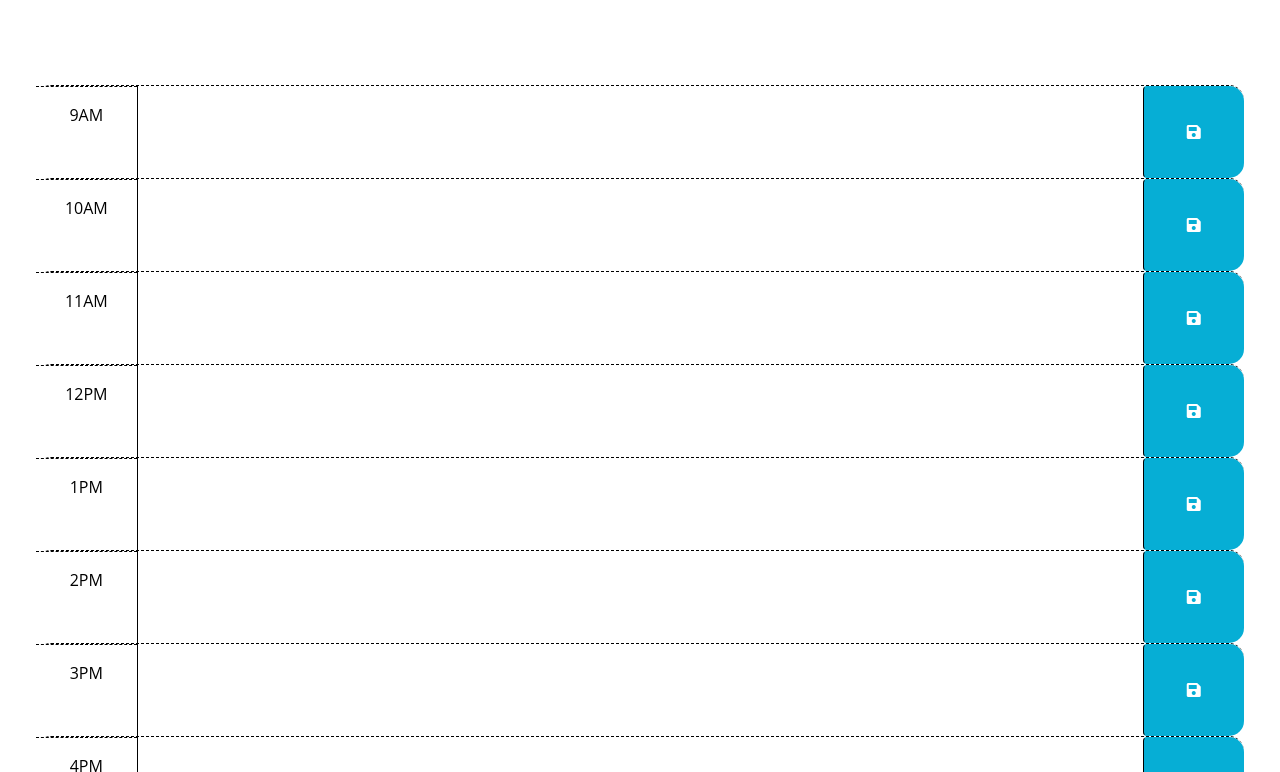
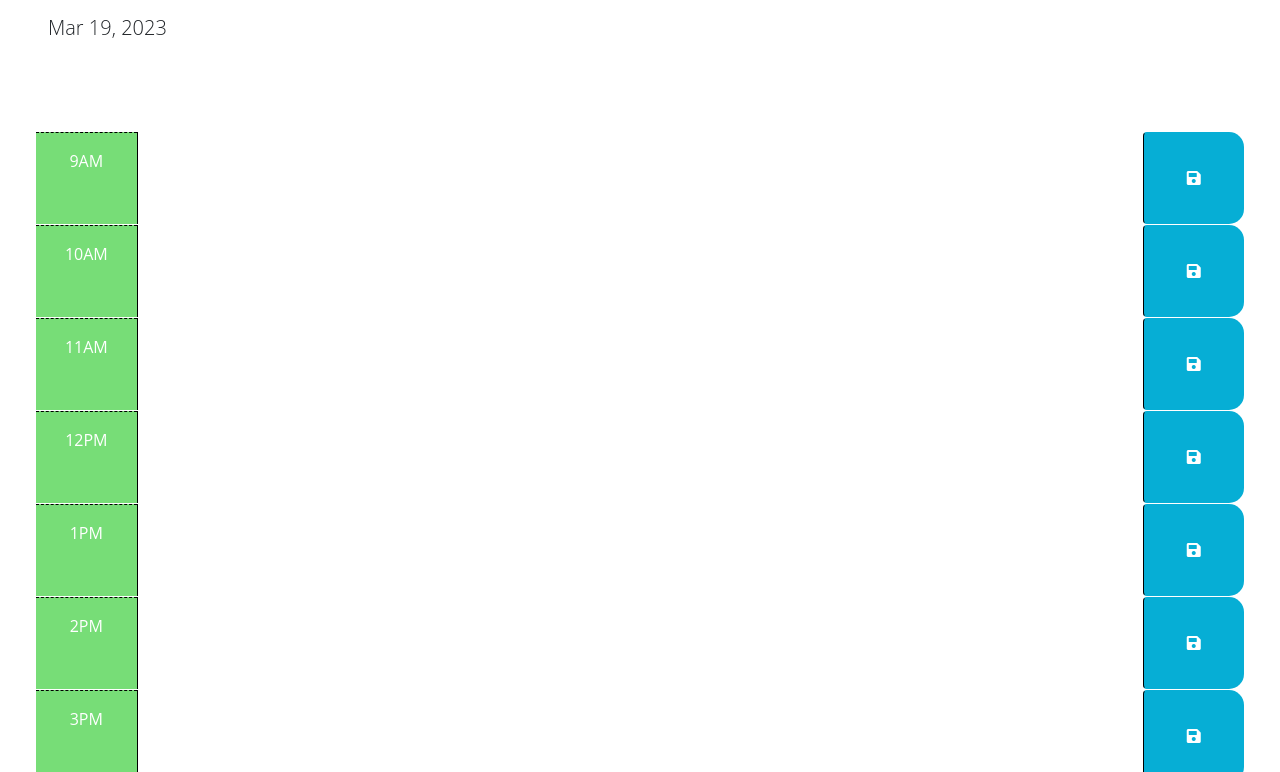
Before and after one commit to cviguers/work-day-scheduler, a plain HTML site: page index.html in a window 1280 px wide. Shown: the part 166-938 px from the top of the page. Drawn offline with nearby package versions, Linux system fonts and the light colour scheme.

Commit message:
added each local storage init

```diff
--- a/assets/js/script.js.js
+++ b/assets/js/script.js.js
@@ -33,21 +33,38 @@ $(function () {
 
   // global variables
   var currentTime = dayjs();
-  var hourToCheck = dayjs(currentTime);
+
+  // adding each id to local storage
+  $("#hour9 .description").val(localStorage.getItem("hour9"));
+  $("#hour10 .description").val(localStorage.getItem("hour10"));
+  $("#hour11 .description").val(localStorage.getItem("hour11"));
+  $("#hour12 .description").val(localStorage.getItem("hour12"));
+  $("#hour13 .description").val(localStorage.getItem("hour13"));
+  $("#hour14 .description").val(localStorage.getItem("hour14"));
+  $("#hour15 .description").val(localStorage.getItem("hour15"));
+  $("#hour16 .description").val(localStorage.getItem("hour16"));
+  $("#hour17 .description").val(localStorage.getItem("hour17"));
+
+
+  // compares current hour to id to determine class
+  $(".hour").each(function() {
+    var hourToCheck = +$(this).parent().attr("id").split("-")[1];
+    console.log(hourToCheck);
+    console.log(currentTime.hour());
+
+    if (hourToCheck < currentTime.hour()) {
+      $(this).addClass("past");
+    }
+    else if (hourToCheck === currentTime.hour()) {
+      $(this).addClass("present");
+    }
+    else if (hourToCheck > currentTime.hour()) {
+      $(this).addClass("future");
+    }
+  });
 
 
 
-  // determines if hour is past, present or future
-  if (hourToCheck.isBefore(currentTime)) {
-    $(hourContainer).addClass("past");
-
-  }; else (hourToCheck.isSame(currentTime)) {
-    $(hourContainer).addClass("present");
-
-  }; else { (hourToCheck.isAfter(currentTime))
-    $(hourContainer).addClass("future");
-
-  };
   // uses DayJS to display current date
   $('#currentDay').text(currentTime.format('MMM DD, YYYY'));
 
--- a/index.html
+++ b/index.html
@@ -20,11 +20,7 @@
       href="https://fonts.googleapis.com/css2?family=Fira+Sans:wght@400;700&display=swap"
       rel="stylesheet"
     />
-
-
-
     <link rel="stylesheet" href="./assets/css/style.css.css" />
-
     <title>Work Day Scheduler</title>
   </head>
 
@@ -44,7 +40,7 @@
         in the finished product. Remember to delete this comment once the
         code is implemented.
         -->
-      <div id="hour-9" class="row time-block hour">
+      <div id="hour-9" class="row time-block">
         <div class="col-2 col-md-1 hour text-center py-3">9AM</div>
         <textarea class="col-8 col-md-10 description" rows="3"> </textarea>
         <button class="btn saveBtn col-2 col-md-1" aria-label="save">
@@ -52,7 +48,7 @@
         </button>
       </div>
 
-      <div id="hour-10" class="row time-block hour">
+      <div id="hour-10" class="row time-block">
         <div class="col-2 col-md-1 hour text-center py-3">10AM</div>
         <textarea class="col-8 col-md-10 description" rows="3"> </textarea>
         <button class="btn saveBtn col-2 col-md-1" aria-label="save">
@@ -60,7 +56,7 @@
         </button>
       </div>
 
-      <div id="hour-11" class="row time-block hour">
+      <div id="hour-11" class="row time-block">
         <div class="col-2 col-md-1 hour text-center py-3">11AM</div>
         <textarea class="col-8 col-md-10 description" rows="3"> </textarea>
         <button class="btn saveBtn col-2 col-md-1" aria-label="save">
@@ -68,7 +64,7 @@
         </button>
       </div>
 
-      <div id="hour-12" class="row time-block hour">
+      <div id="hour-12" class="row time-block">
         <div class="col-2 col-md-1 hour text-center py-3">12PM</div>
         <textarea class="col-8 col-md-10 description" rows="3"> </textarea>
         <button class="btn saveBtn col-2 col-md-1" aria-label="save">
@@ -76,7 +72,7 @@
         </button>
       </div>
 
-      <div id="hour-1" class="row time-block hour">
+      <div id="hour-13" class="row time-block">
         <div class="col-2 col-md-1 hour text-center py-3">1PM</div>
         <textarea class="col-8 col-md-10 description" rows="3"> </textarea>
         <button class="btn saveBtn col-2 col-md-1" aria-label="save">
@@ -84,7 +80,7 @@
         </button>
       </div>
 
-      <div id="hour-2" class="row time-block hour">
+      <div id="hour-14" class="row time-block">
         <div class="col-2 col-md-1 hour text-center py-3">2PM</div>
         <textarea class="col-8 col-md-10 description" rows="3"> </textarea>
         <button class="btn saveBtn col-2 col-md-1" aria-label="save">
@@ -92,7 +88,7 @@
         </button>
       </div>
 
-      <div id="hour-3" class="row time-block hour">
+      <div id="hour-15" class="row time-block">
         <div class="col-2 col-md-1 hour text-center py-3">3PM</div>
         <textarea class="col-8 col-md-10 description" rows="3"> </textarea>
         <button class="btn saveBtn col-2 col-md-1" aria-label="save">
@@ -100,7 +96,7 @@
         </button>
       </div>
 
-      <div id="hour-4" class="row time-block hour">
+      <div id="hour-16" class="row time-block">
         <div class="col-2 col-md-1 hour text-center py-3">4PM</div>
         <textarea class="col-8 col-md-10 description" rows="3"> </textarea>
         <button class="btn saveBtn col-2 col-md-1" aria-label="save">
@@ -108,7 +104,7 @@
         </button>
       </div>
 
-      <div id="hour-5" class="row time-block hour">
+      <div id="hour-17" class="row time-block">
         <div class="col-2 col-md-1 hour text-center py-3">5PM</div>
         <textarea class="col-8 col-md-10 description" rows="3"> </textarea>
         <button class="btn saveBtn col-2 col-md-1" aria-label="save">
@@ -116,11 +112,11 @@
         </button>
       </div>
     </div>
+
     <script src="https://cdnjs.cloudflare.com/ajax/libs/jquery/3.2.1/jquery.min.js"></script>
     <script src="https://cdn.jsdelivr.net/npm/dayjs@1.11.3/dayjs.min.js"
     integrity="sha256-iu/zLUB+QgISXBLCW/mcDi/rnf4m4uEDO0wauy76x7U="
     crossorigin="anonymous"></script>
-
     <script src="./assets/js/script.js.js"></script>
   </body>
 </html>
```
